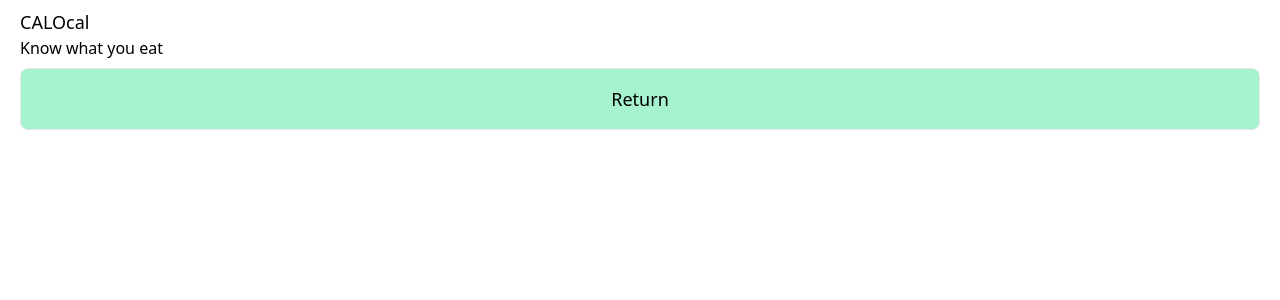
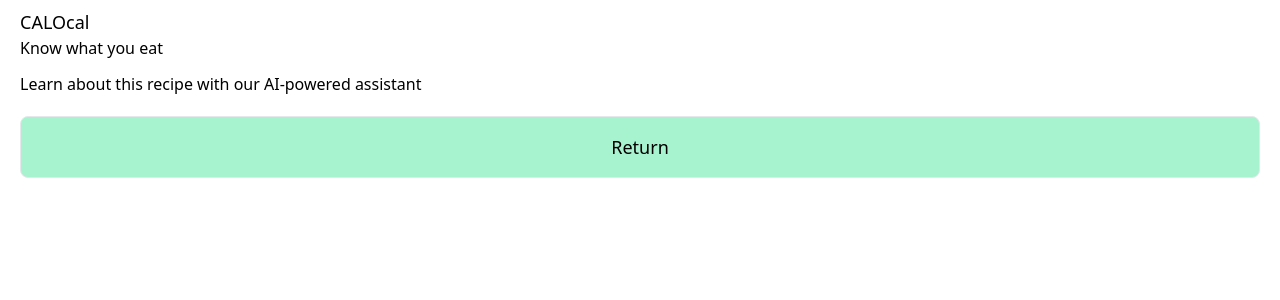
Before and after one commit to cnrbd/chrome_extension, a React (Vite) app: page /#/Page2 in a window 1280 px wide. Shown: the top 300 px of the page. Built offline with nearby package versions, Linux system fonts and the light colour scheme.

Commit message:
small edits to page 2

```diff
--- a/src/pages/Page2.tsx
+++ b/src/pages/Page2.tsx
@@ -2,11 +2,15 @@
 import { Link } from "react-router-dom";
 import { Header } from "../components/Header";
 import { Button } from '../components/Button';
-
+//comp1 = stats display
+//comp2 = tbd but prob some kinda visualization of a chart and a health rating score for the user to gauge how healthy the dish is
 export default function Page2() {
   return (
     <div className="flex flex-col px-5 items-stretch">
       <Header />
+      <p className="my-3">
+        Learn about this recipe with our AI-powered assistant
+      </p>
       <Link to="/">
         <Button> Return </Button>
       </Link>
```
